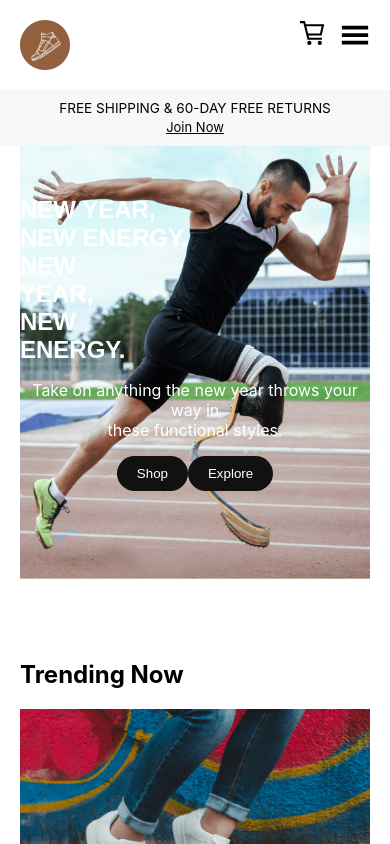
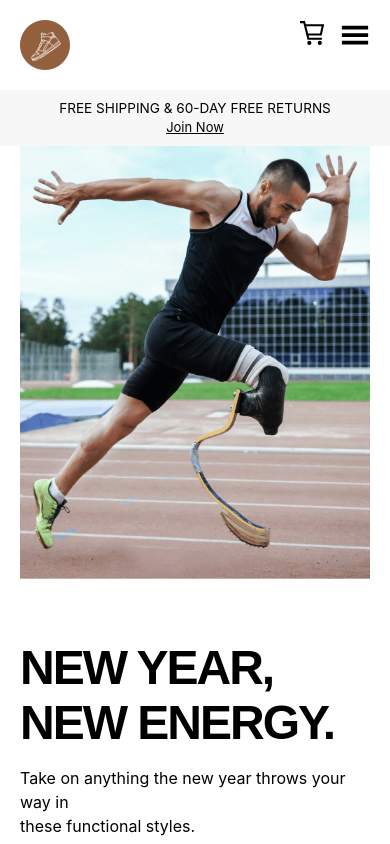
Before and after one commit to ruthmatieu/laced-up, a React (Create React App) app: page / in a window 390 px wide. Shown: the top 844 px of the page. Built offline with nearby package versions, Linux system fonts and the light colour scheme.

Commit message:
responsive

```diff
--- a/src/client/components/NewHome.js
+++ b/src/client/components/NewHome.js
@@ -95,6 +95,12 @@ const NewHome = ({data}) => {
                         <Link to='/shop'><button className='hero-btn'>Shop</button></Link>
                         <button>Explore</button>
                     </div>
+                    <div className='hero-left-mobile'>
+                        <h1>new year,<br/>new energy.</h1>
+                        <p>Take on anything the new year throws your way in<br/>these functional styles.</p>
+                        <Link to='/shop'><button className='hero-btn'>Shop</button></Link>
+                        <button>Explore</button>
+                    </div>
                 </div>
             <div>
 
@@ -108,14 +114,6 @@ const NewHome = ({data}) => {
                             <p style={{ color: 'white', fontWeight: '600'}}>{item.description}</p>
                             <Link to='/shop'><button>Shop</button></Link>
                         </div>
-
-                    {/* // <div style={{display: 'flex', justifyContent: 'space-around'}}>
-                    // <div style={{width: '50%'}}>
-                    //     <img src={item.image} style={{width: '100%'}}/>
-                    // </div>
-                    // <div style={{width: '50%'}}>
-                    // <img src={two} style={{width: '100%'}}/>
-                    // </div> */}
                 </div>
                 ))}
 
@@ -123,7 +121,7 @@ const NewHome = ({data}) => {
             </div>
             </div>
 
-            <div>
+                <div className='latest-section'>
                     <h2 style={{textAlign: 'left'}}>The Latest & Greatest</h2>
                     <div style={{display: 'flex', overflowY: 'hidden', overflowX: 'auto', whiteSpace: 'nowrap'}}>
                         {latestAndGreatest.map(item => {
@@ -142,31 +140,26 @@ const NewHome = ({data}) => {
                             )
                         })}
                     </div>
+                    <Link><button style={{textAlign: 'left'}}>Shop</button></Link>
                 </div>
 
-
-            <div>
-                <img src={three} alt='woman resting on rock' style={{width: '100%', height: '50%'}}/>
+                <div className='member-access'>
+                    <h2>Member First Access</h2>
+                    <img src={three} alt='man running track' style={{width: '100%', height: '50%'}}/>
+                    <Link to='/membership'><button>Sign Up</button></Link>
                 </div>
 
                 <div className='air-max-section'>
+                    <h2>The Best of Air Max</h2>
                     <div className='air-max-div'>
 
                         {secondSection.map(item => (
-                            <div style={{position: 'relative'}}>
+                            <div style={{position: 'relative', paddingBottom: '8px'}}>
                                 <img src={item.image} alt={item.name} style={{width: '100%'}}/>
                                 <div style={{position: 'absolute', bottom: '35px', textAlign: 'left', paddingLeft: '40px'}}>
                                     <p style={{ color: 'white', fontWeight: '600'}}>{item.description}</p>
                                     <Link to='/shop'><button>Shop</button></Link>
                                 </div>
-
-                            {/* // <div style={{display: 'flex', justifyContent: 'space-around'}}>
-                            // <div style={{width: '50%'}}>
-                            //     <img src={item.image} style={{width: '100%'}}/>
-                            // </div>
-                            // <div style={{width: '50%'}}>
-                            // <img src={two} style={{width: '100%'}}/>
-                            // </div> */}
                             </div>
                         ))}
 
@@ -174,6 +167,7 @@ const NewHome = ({data}) => {
                     </div>
                 </div>
             </div>
+
             <div style={{margin: '130px 0 130px 20px', textAlign: 'center'}}>
               <img src={logo} alt='company logo' style={{width: '80px'}}/>
               <p style={{fontSize: '55px', fontFamily: `'IBM Plex Serif', serif`, lineHeight: '50px'}}>Where <br/>All Athletes <br/>Belong.</p>
@@ -221,26 +215,54 @@ const Wrapper = styled.section`
         width: 100%;
         height: 50%;
     }
+    .hero-left {
+        display: none;
 
-    .intro-paragraph-div .hero-left {
-        position: absolute;
-        top: 50px;
+    }
+    .hero-left-mobile {
+        padding-bottom: 50px;
+        text-align: left;
     }
 
-    .intro-paragraph-div .hero-left h1 {
+    .hero-left-mobile h1 {
+        letter-spacing: -2px;
+        text-transform: uppercase;
+        font-size: 3rem;
+        margin: 0;
         font-family: 'Oswald', sans-serif;
-        text-align: left;
-        text-transform: uppercase;
-        margin: 0;
-        color: white;
     }
 
-    .intro-paragraph-div .hero-left p {
-        color: white
+    .hero-left-mobile p {
+        font-size: 1rem;
+        line-height: 1.5rem;
+    }
+
+    .hero-left-mobile button {
+        margin-right: 10px;
     }
 
     h2 {
         text-align: left
+    }
+
+    .trending-section {
+        padding-bottom: 50px;
+    }
+
+    .latest-section, .member-access {
+        padding-bottom: 80px;
+    }
+
+    .latest-section button {
+        margin-top: 20px;
+        text-align: left;
+    }
+    .member-access {
+        text-align: left;
+    }
+
+    .member-access button {
+        margin-top: 20px;
     }
 
     .air-max-div {
@@ -260,6 +282,30 @@ const Wrapper = styled.section`
         .intro-paragraph {
             margin: 0 40px;
         }
+
+        .hero-left-mobile {
+            display: none;
+        }
+
+        .hero-left {
+            display: block
+            position: absolute;
+            top: 50px;
+            padding-bottom: 50px;
+        }
+
+        .hero-left h1 {
+            font-family: 'Oswald', sans-serif;
+            text-align: left;
+            text-transform: uppercase;
+            margin: 0;
+            color: white;
+        }
+
+        .hero-left p {
+            color: white
+        }
+
         .trending-section {
             display: flex;
         }
```
Lines whose indentation alone changed are shown as unchanged.
